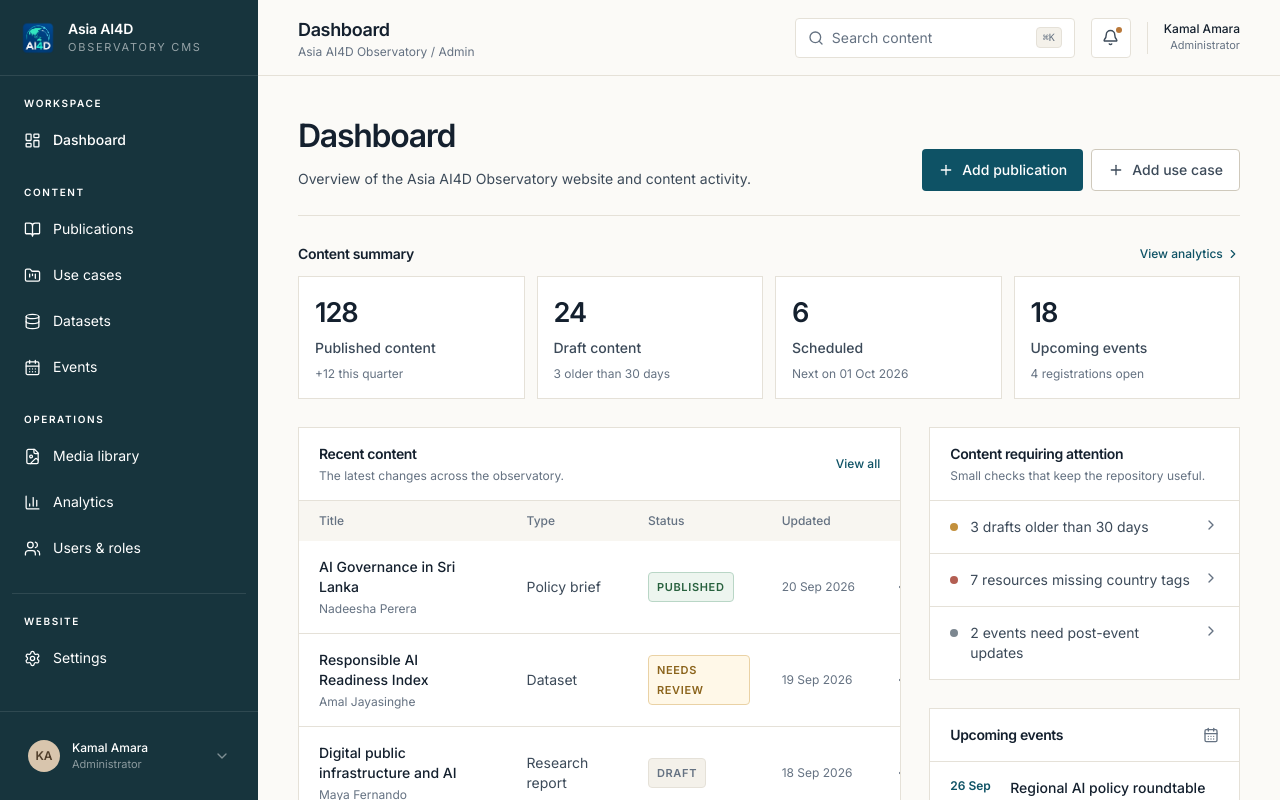
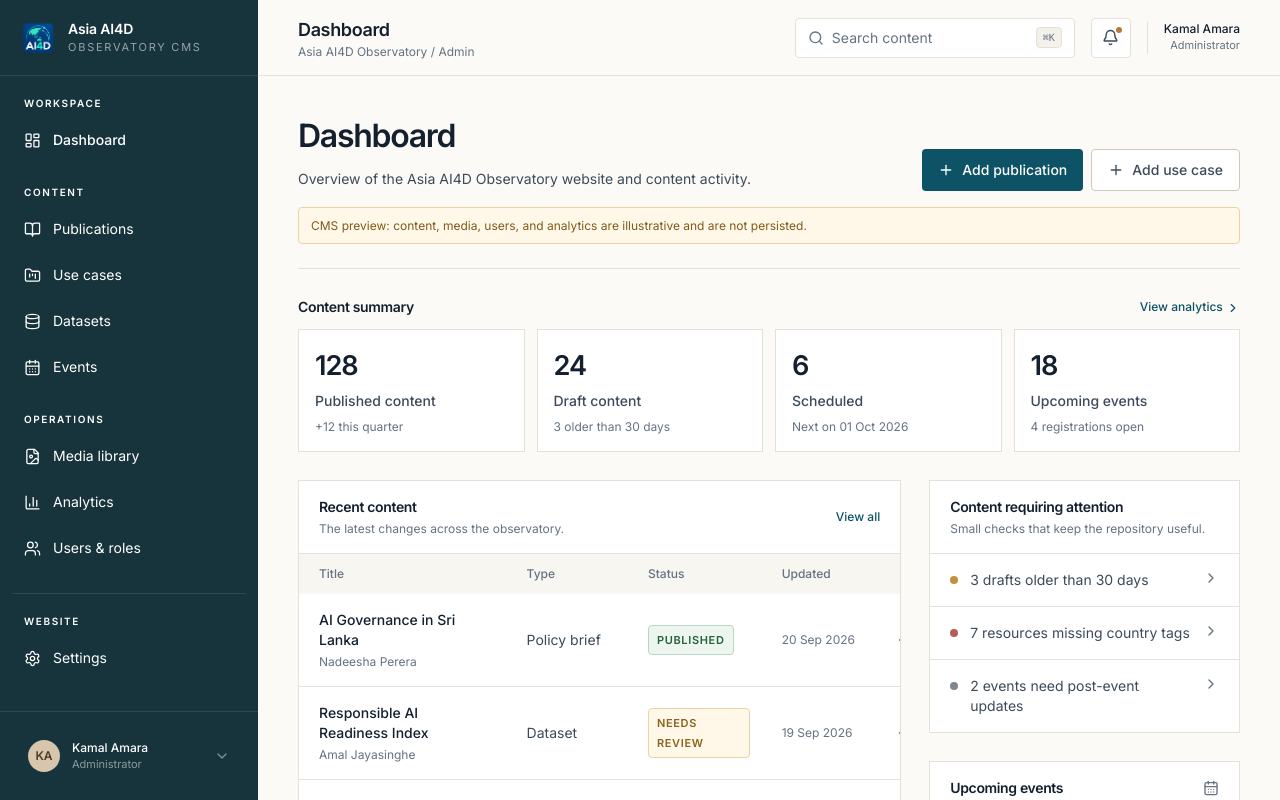
Before and after one commit to rasithsenanayake/LIRNEasia-AI4D, a Next.js app: page /admin in a window 1280 px wide. Built offline with nearby package versions, Linux system fonts and the light colour scheme.

Commit message:
Clarify admin prototype boundaries

```diff
--- a/src/views/Admin.tsx
+++ b/src/views/Admin.tsx
@@ -217,7 +217,7 @@ function Topbar({ title, onOpenMenu, search, onSearch }: { title: string; onOpen
 }
 
 function PageHeading({ title, description, action }: { title: string; description: string; action?: ReactNode }) {
-  return <div className="flex flex-col gap-5 border-b border-line pb-6 sm:flex-row sm:items-end sm:justify-between"><div><h1 className="text-[1.75rem] font-semibold tracking-[-0.04em] text-ink sm:text-[2rem]">{title}</h1><p className="mt-2 max-w-2xl text-sm leading-relaxed text-ink-soft">{description}</p></div>{action}</div>;
+  return <div className="space-y-4 border-b border-line pb-6"><div className="flex flex-col gap-5 sm:flex-row sm:items-end sm:justify-between"><div><h1 className="text-[1.75rem] font-semibold tracking-[-0.04em] text-ink sm:text-[2rem]">{title}</h1><p className="mt-2 max-w-2xl text-sm leading-relaxed text-ink-soft">{description}</p></div>{action}</div><p role="note" className="rounded border border-[#ead2a5] bg-[#fff8e8] px-3 py-2 text-xs leading-relaxed text-[#7f5b1b]">CMS preview: content, media, users, and analytics are illustrative and are not persisted.</p></div>;
 }
 
 function Metric({ value, label, note }: { value: string; label: string; note: string }) {
```
